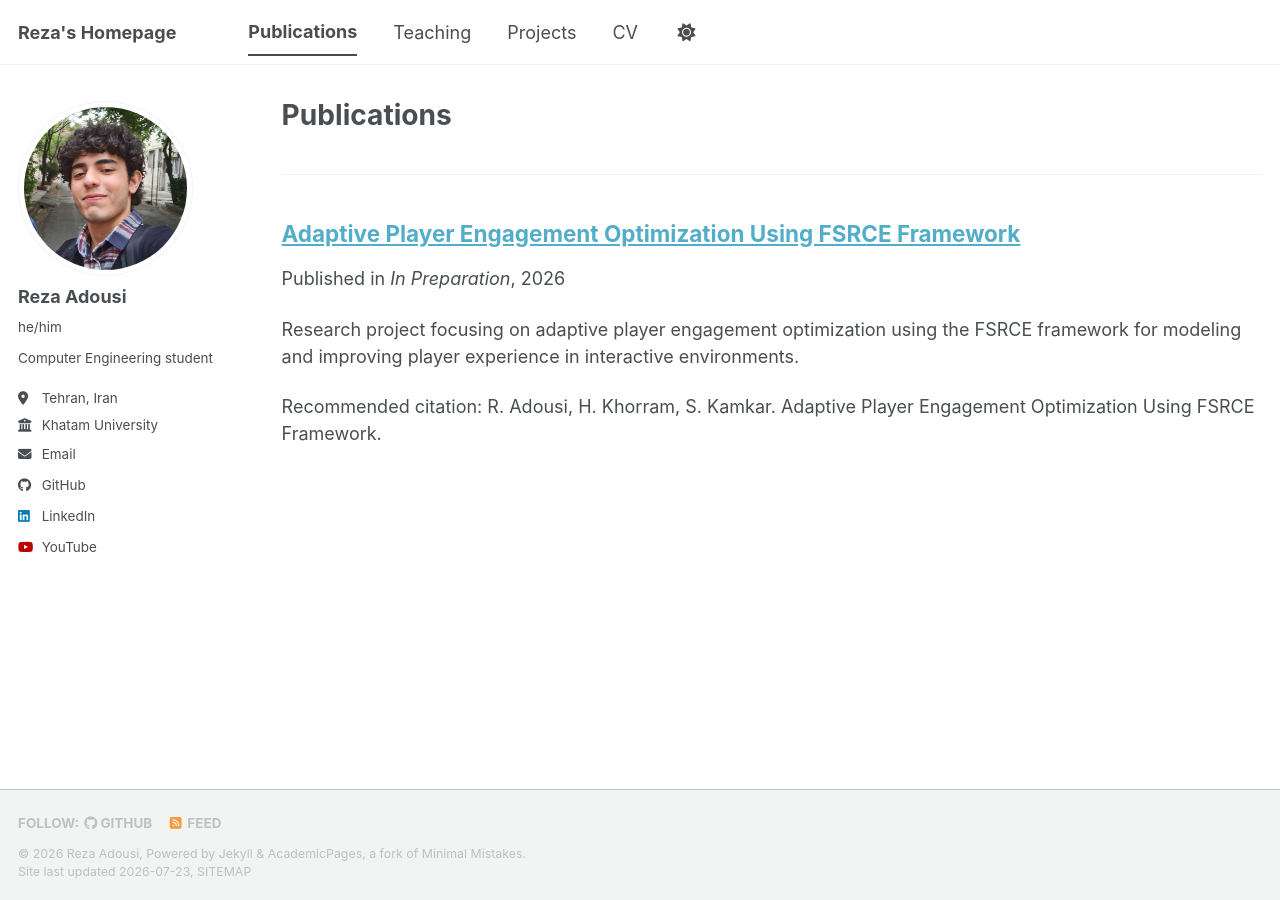
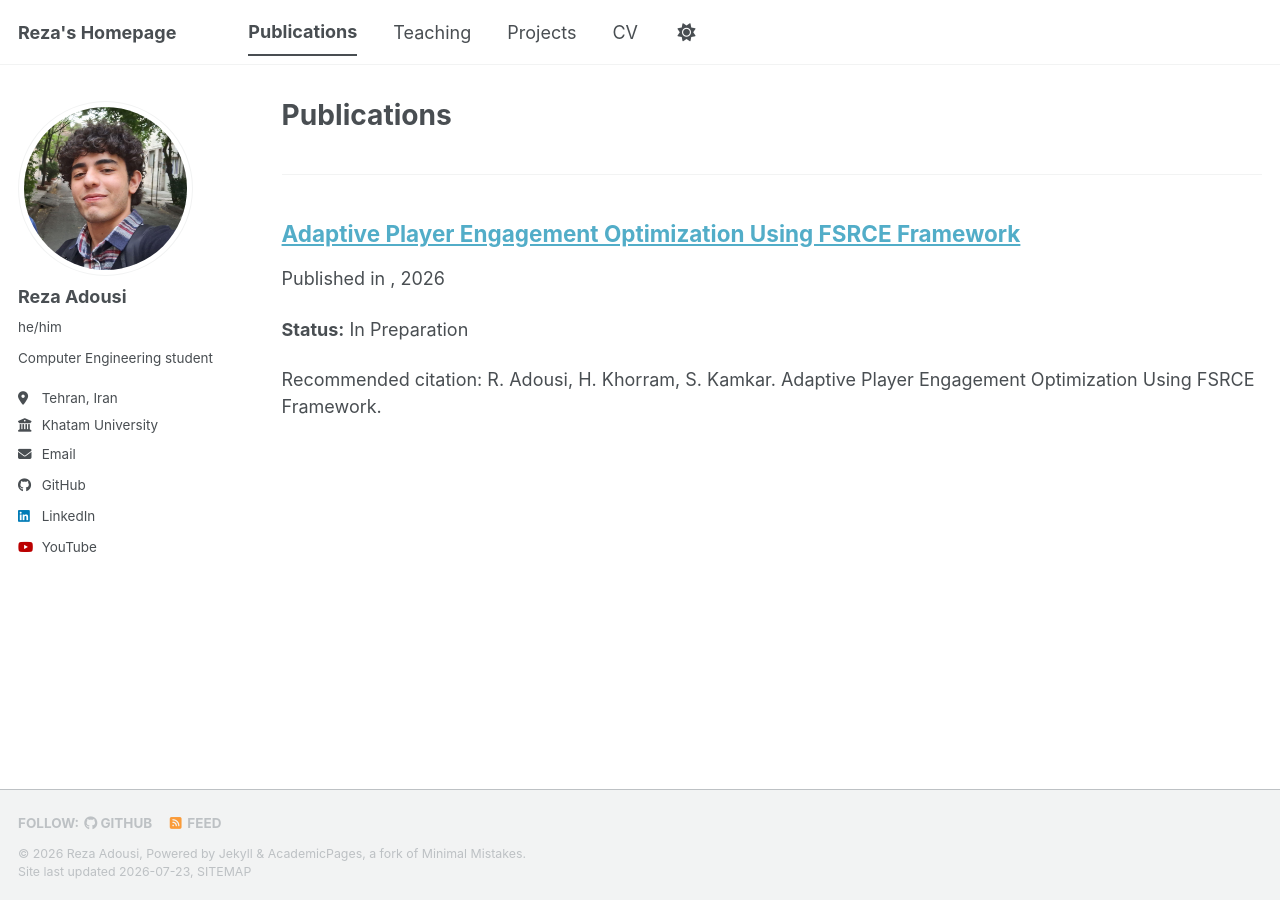
Before and after one commit to RezaAdousi/rezaadousi.github.io, a Jekyll site: the page built from _pages/publications.html, in a window 1280 px wide. Built offline with Jekyll 4.4.1, drawn with Linux system fonts in a browser that asks for light colours; a style sheet for code colours, icons or effects is not loaded.

Commit message:
Update player engagement publication: remove venue and excerpt, and clarify status presentation

```diff
--- a/_publications/player_engagement.md
+++ b/_publications/player_engagement.md
@@ -3,15 +3,14 @@ title: "Adaptive Player Engagement Optimization Using FSRCE Framework"
 collection: publications
 permalink: /publication/player-engagement
 date: 2026-01-01
+status: "In Preparation"
 category: manuscripts
-venue: "In Preparation"
-excerpt: "Research project focusing on adaptive player engagement optimization using the FSRCE framework for modeling and improving player experience in interactive environments."
 citation: "R. Adousi, H. Khorram, S. Kamkar. Adaptive Player Engagement Optimization Using FSRCE Framework."
 ---
+
+**Status:** In Preparation
 
 **Authors:**
 R. Adousi, H. Khorram, S. Kamkar
 
-**Status:** In Preparation
-
 Research project focusing on adaptive player engagement optimization using the FSRCE framework for modeling and improving player experience in interactive environments.
```
